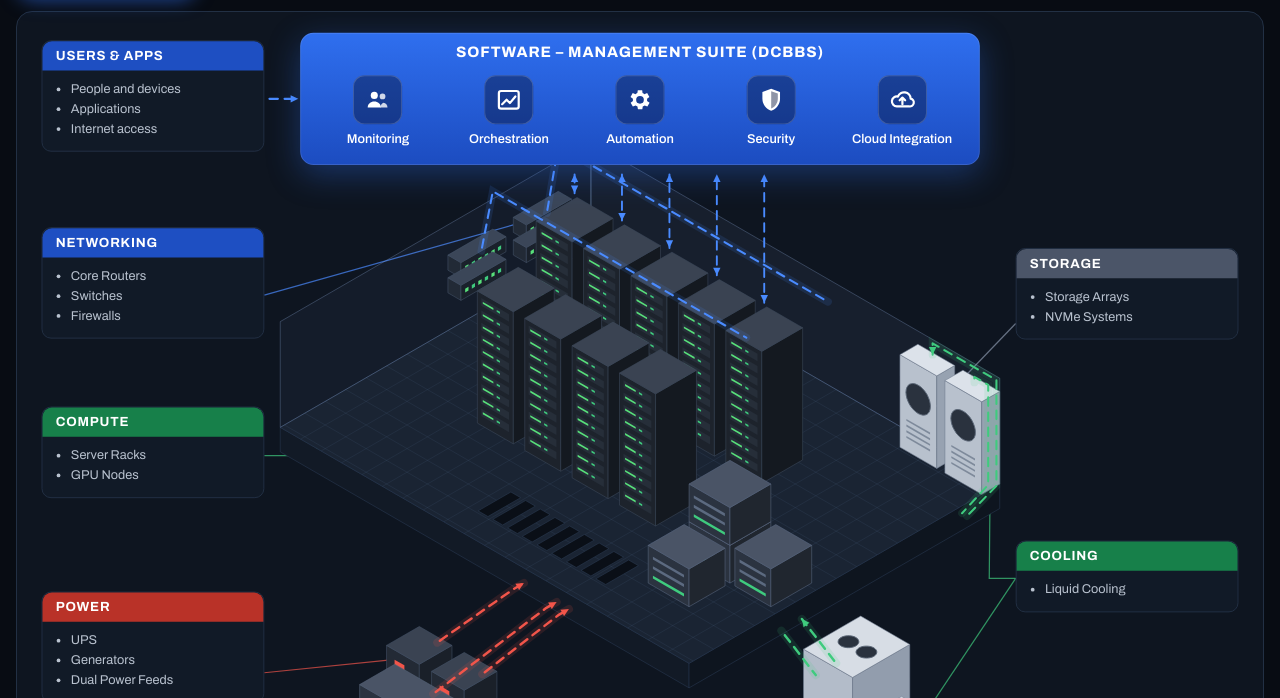
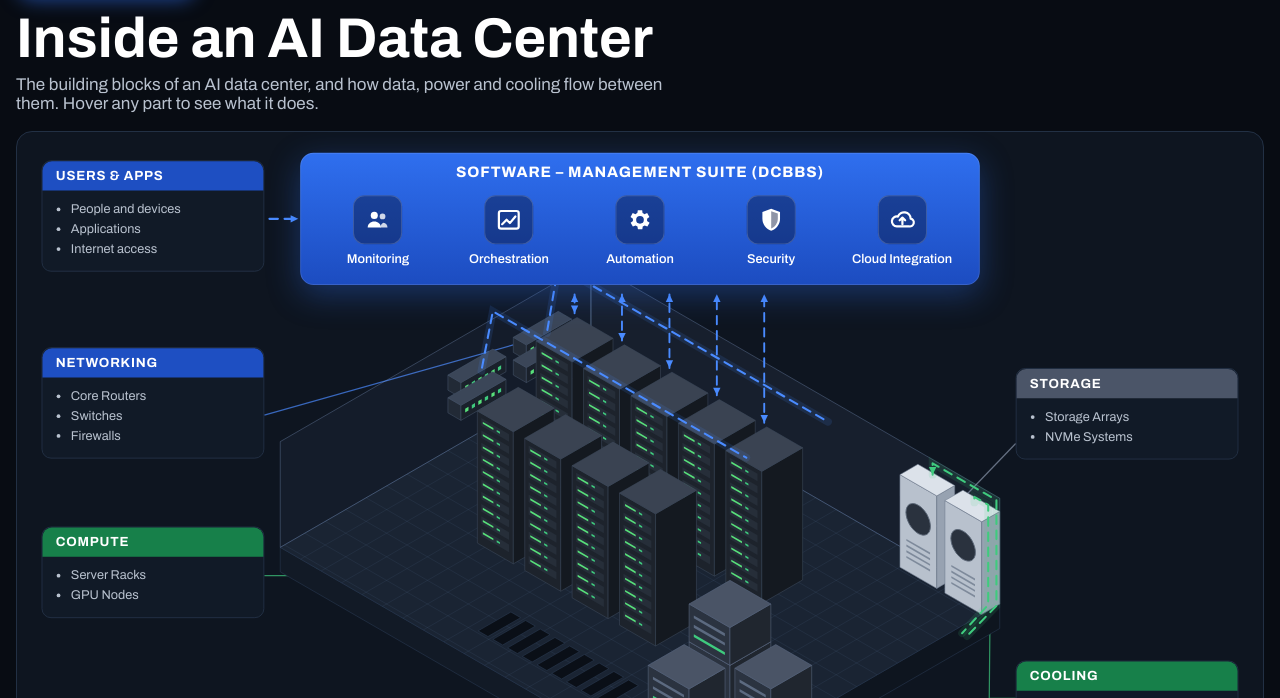
Before and after one commit to mekhatria/interactive-chart, a plain HTML site: page anatomy/ai-data-center/index.html in a window 1280 px wide. Shown: the part 65-763 px from the top of the page. Drawn offline with nearby package versions, Linux system fonts and the light colour scheme.

Commit message:
AI data center: add page title and subtitle; thumbnail with title
Co-Authored-By: Claude Opus 5.5 <noreply@anthropic.com>

```diff
--- a/anatomy/ai-data-center/index.html
+++ b/anatomy/ai-data-center/index.html
@@ -97,10 +97,18 @@ body{background:var(--page);color:var(--ink);font-family:"Archivo",system-ui,san
 #tip p{margin:0}
 
 .hint{max-width:1320px;margin:12px auto 0;font-size:13px;color:var(--muted)}
+.pagehead{max-width:1320px;margin:6px auto 18px}
+.pagehead h1{margin:0;font-stretch:62%;font-weight:700;font-size:clamp(34px,5vw,56px);line-height:1;color:#fff}
+.pagehead .sub{margin:8px 0 0;font-size:17px;color:var(--soft);max-width:70ch}
 </style>
 </head>
 <body>
 <nav class="home-nav" aria-label="Site"><a href="https://mekhatria.github.io/interactive-chart/anatomy/"><svg width="16" height="16" viewBox="0 0 24 24" fill="none" stroke="currentColor" stroke-width="2.2" stroke-linecap="round" stroke-linejoin="round" aria-hidden="true"><path d="M3 10.5 12 3l9 7.5"/><path d="M5 9.5V20a1 1 0 0 0 1 1h4v-6h4v6h4a1 1 0 0 0 1-1V9.5"/></svg><span>All anatomy charts</span></a></nav>
+
+<header class="pagehead">
+  <h1>Inside an AI Data Center</h1>
+  <p class="sub">The building blocks of an AI data center, and how data, power and cooling flow between them. Hover any part to see what it does.</p>
+</header>
 
 <div class="scroller">
   <div class="frame" id="frame">
```
Also changed, not shown: thumbs/ai-data-center.jpg.
